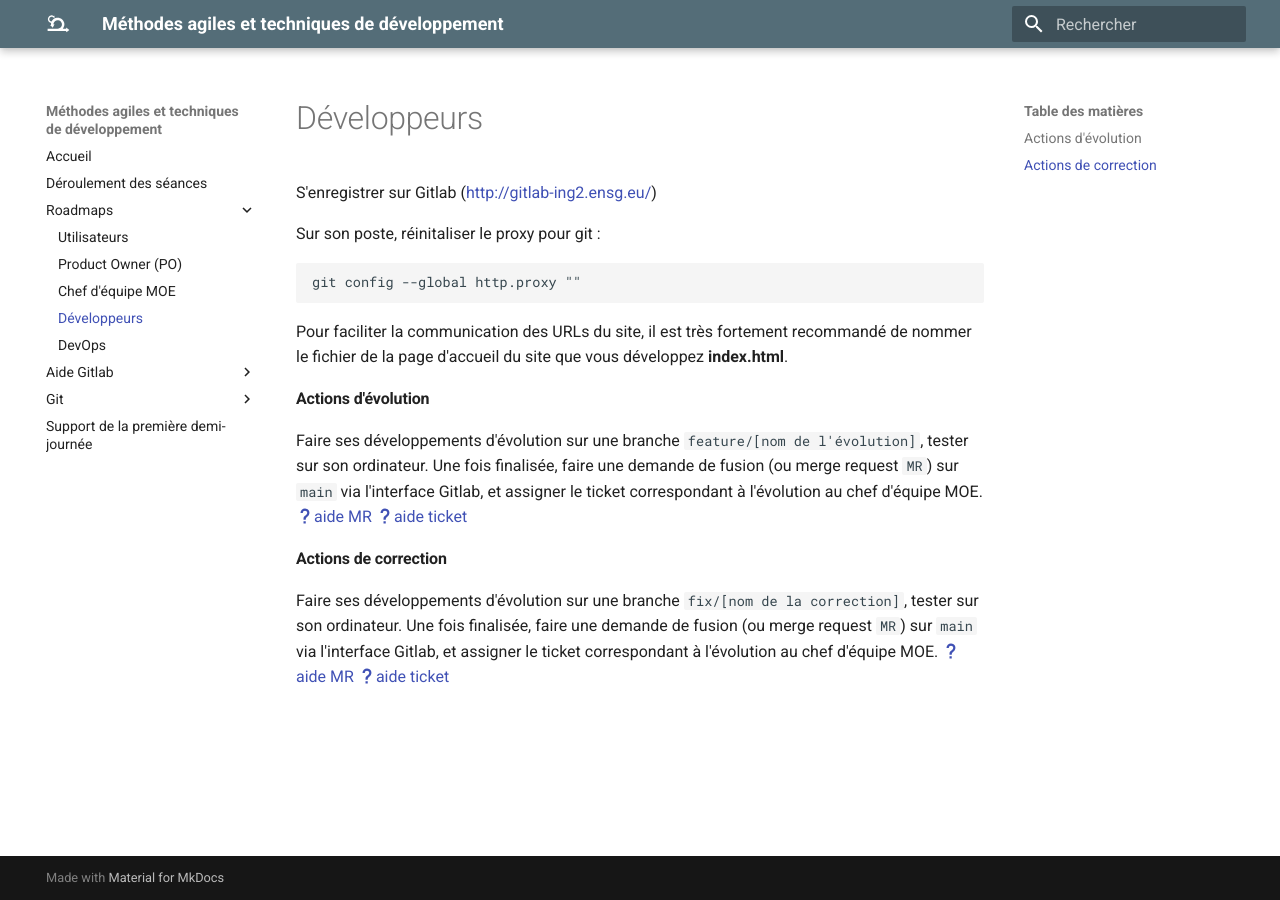
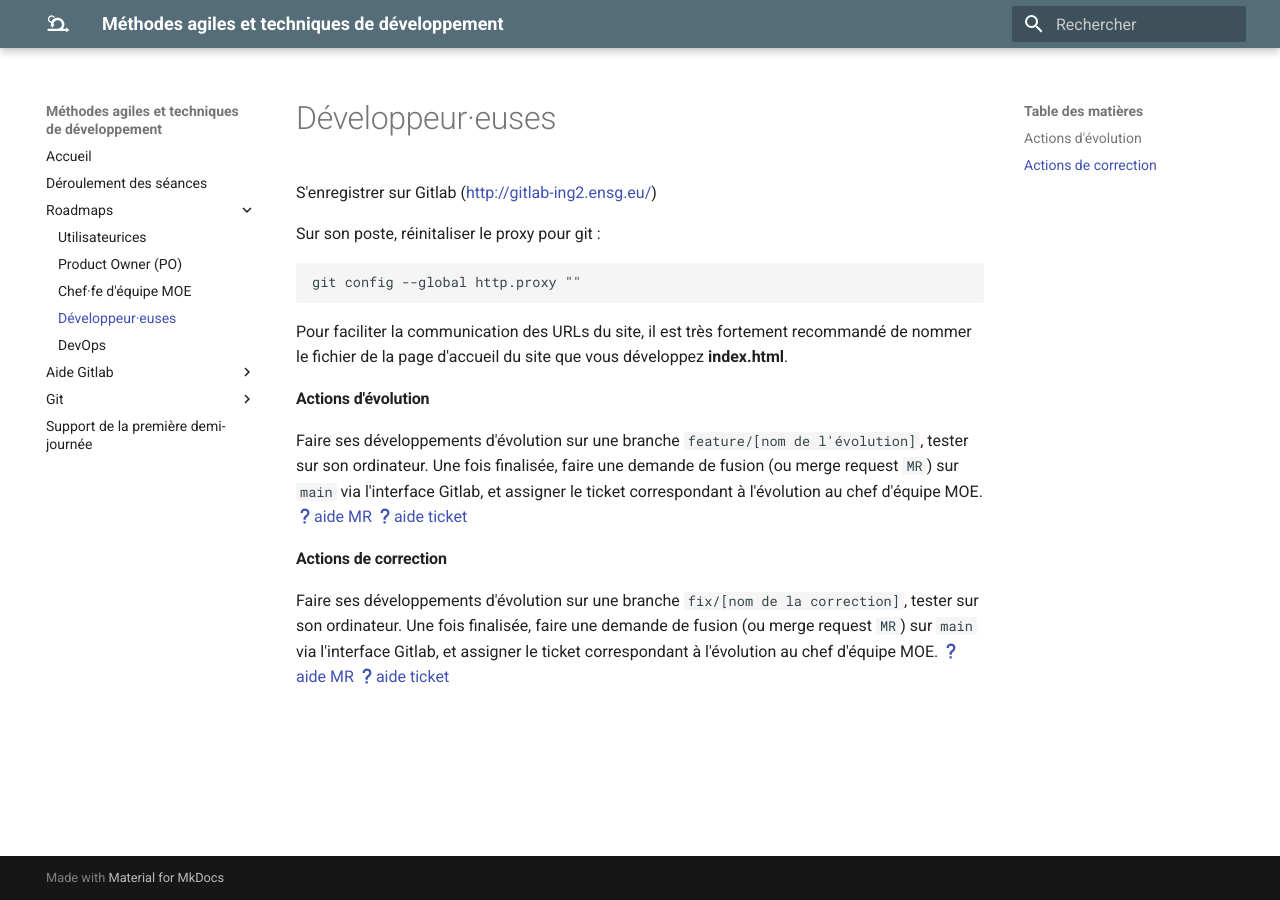
Before and after one commit to azarz/Methodes-agiles-et-techniques-de-developpement-ing2-m1, an MkDocs documentation site: the page built from docs/developpeurs.md, in a window 1280 px wide. Built offline with MkDocs 1.6.1 and Material for MkDocs 9.7.7, drawn with Linux system fonts in a browser that asks for light colours.

Commit message:
Update mkdocs.yml (ecriture inclusive)

```diff
--- a/mkdocs.yml
+++ b/mkdocs.yml
@@ -3,10 +3,10 @@ nav:
     - Accueil: index.md
     - Déroulement des séances: planning.md
     - Roadmaps:
-        - Utilisateurs: utilisateurs.md
+        - Utilisateurices: utilisateurs.md
         - Product Owner (PO): po.md
-        - Chef d'équipe MOE: chef_moe.md
-        - Développeurs: developpeurs.md
+        - Chef·fe d'équipe MOE: chef_moe.md
+        - Développeur·euses: developpeurs.md
         - DevOps: devops.md
     - Aide Gitlab:
         - Créer un projet: gitlab/project.md
```
